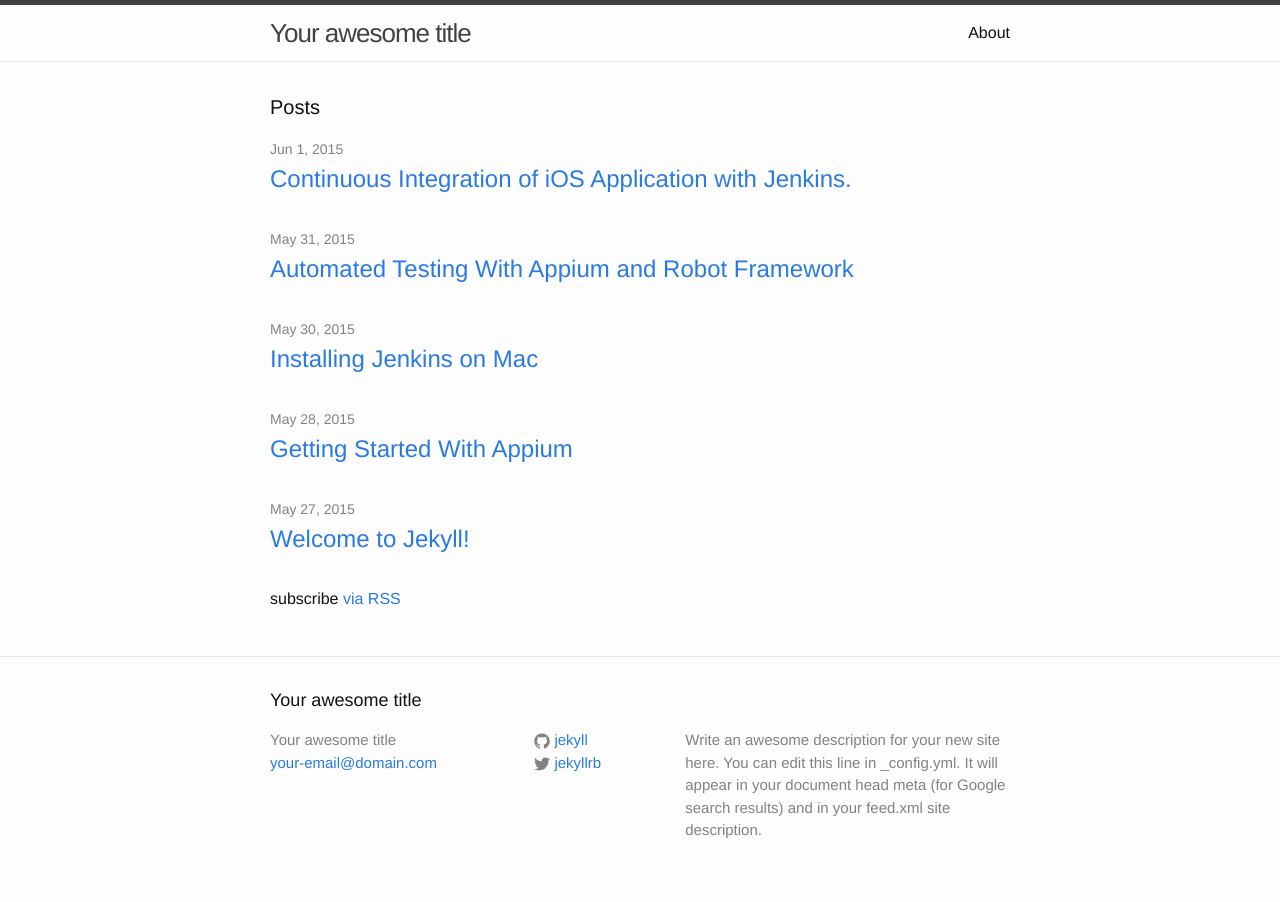
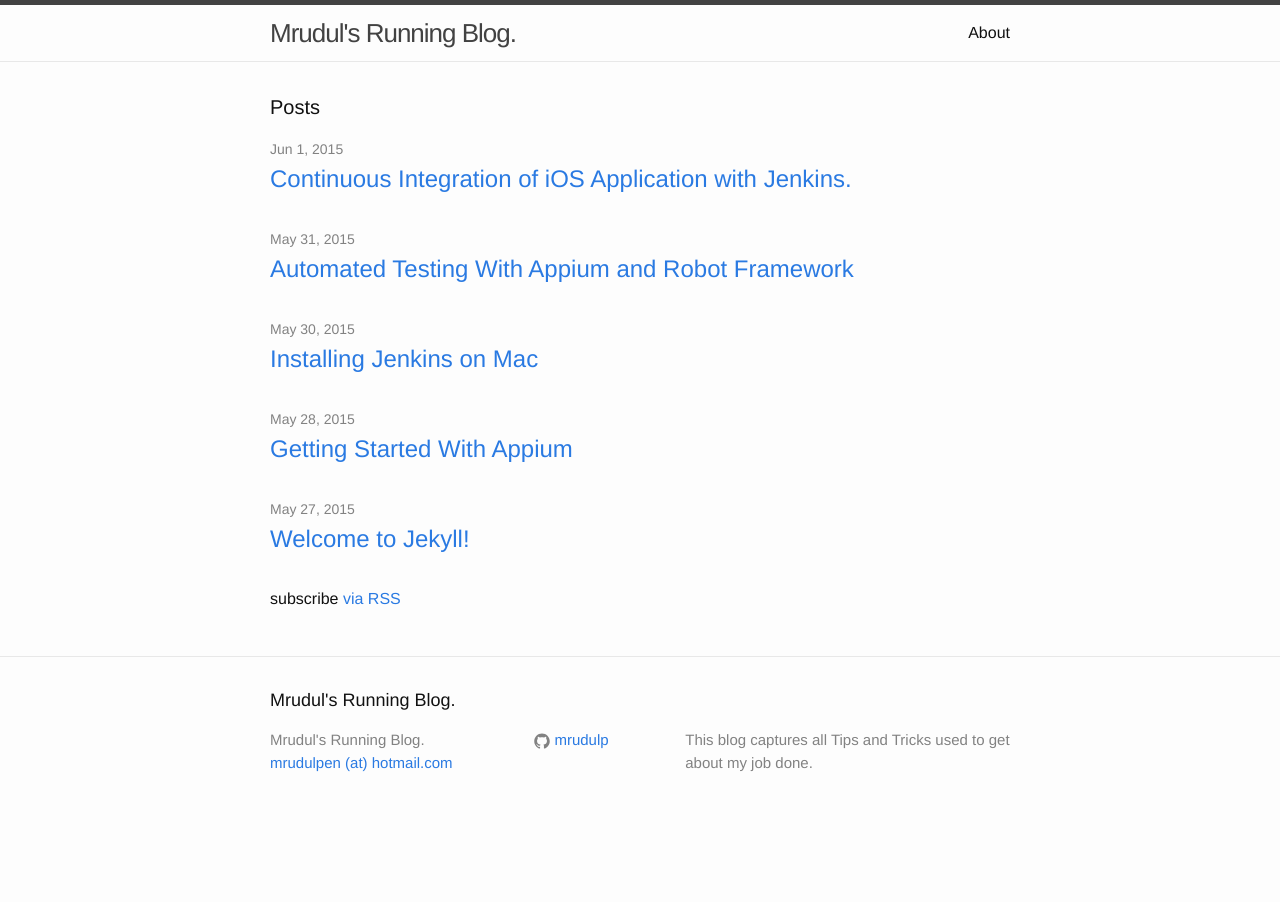
Before and after one commit to mrudulp/mrudulp.github.io, a Jekyll site: the page built from index.html, in a window 1280 px wide. Built offline with Jekyll 4.4.1, drawn with Linux system fonts in a browser that asks for light colours.

Commit message:
Updated _config.yml

```diff
--- a/_config.yml
+++ b/_config.yml
@@ -1,14 +1,12 @@
 # Site settings
-title: Your awesome title
-email: your-email@domain.com
+title: Mrudul's Running Blog.
+email: mrudulpen (at) hotmail.com
 description: > # this means to ignore newlines until "baseurl:"
-  Write an awesome description for your new site here. You can edit this
-  line in _config.yml. It will appear in your document head meta (for
-  Google search results) and in your feed.xml site description.
+  This blog captures all Tips and Tricks used to get about my job done.
 baseurl: "" # the subpath of your site, e.g. /blog/
-url: "http://yourdomain.com" # the base hostname & protocol for your site
-twitter_username: jekyllrb
-github_username:  jekyll
+#url: "http://yourdomain.com" # the base hostname & protocol for your site
+#twitter_username: jekyllrb
+github_username:  mrudulp
 
 # Build settings
 markdown: kramdown
```
